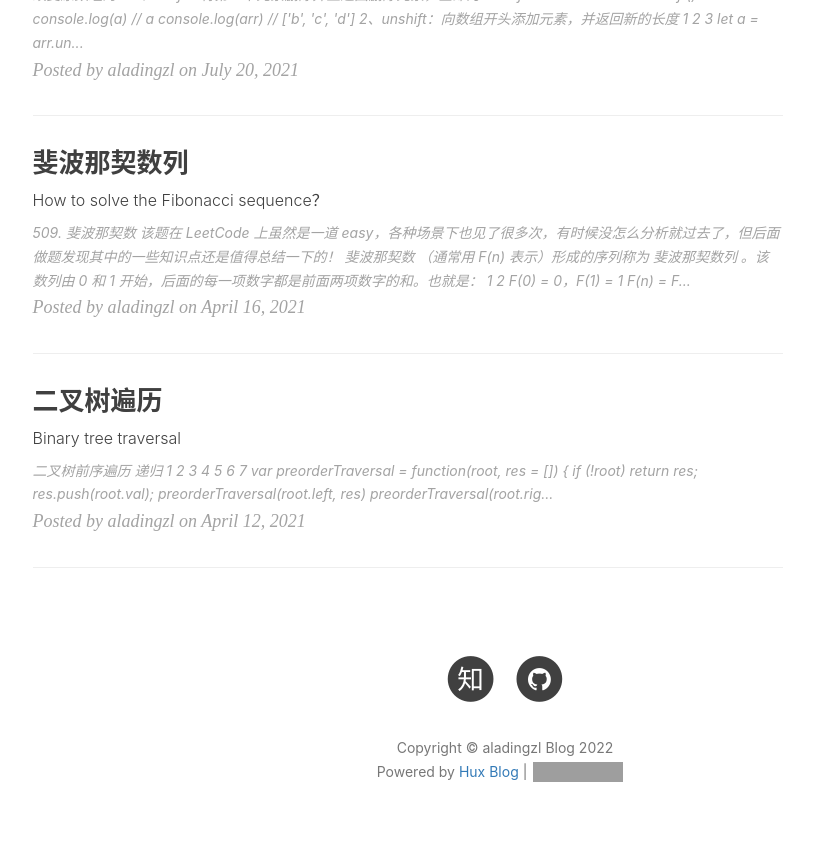
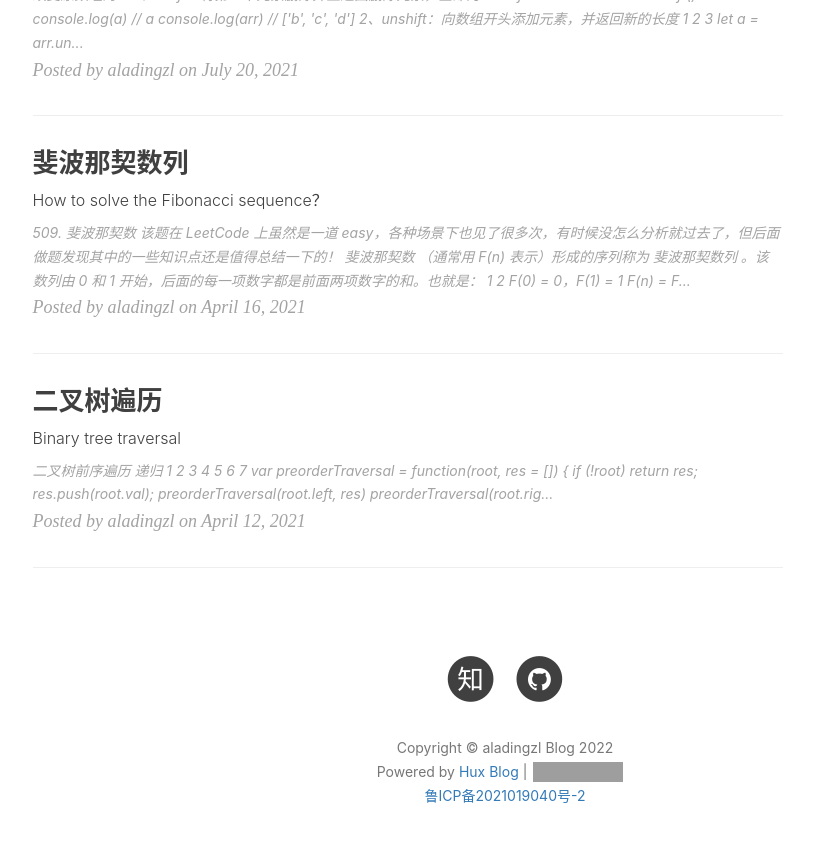
Before and after one commit to aladingzl/aladingzl.github.io, a Jekyll site: the page built from index.html, in a window 1280 px wide and 900 px high, scrolled down 1716 px. Shown: the top 842 px of the window, without its empty margins (135-949 px from the left). Built offline with Jekyll 4.4.1, drawn with Linux system fonts in a browser that asks for light colours; nearby versions of some CDN libraries; the list of posts is cut into pages by our own code; comment, search, counter and statistics services are not loaded; grey boxes are pictures that could not be loaded.

Commit message:
添加备案号

```diff
--- a/_includes/footer.html
+++ b/_includes/footer.html
@@ -14,6 +14,8 @@
                         height="20px"
                         src="https://ghbtns.com/github-btn.html?user=huxpro&repo=huxpro.github.io&type=star&count=true">
                     </iframe>
+                    <br>
+                    <a href="https://beian.miit.gov.cn/" target="_blank">鲁ICP备2021019040号-2</a>
                 </p>
             </div>
         </div>
```
